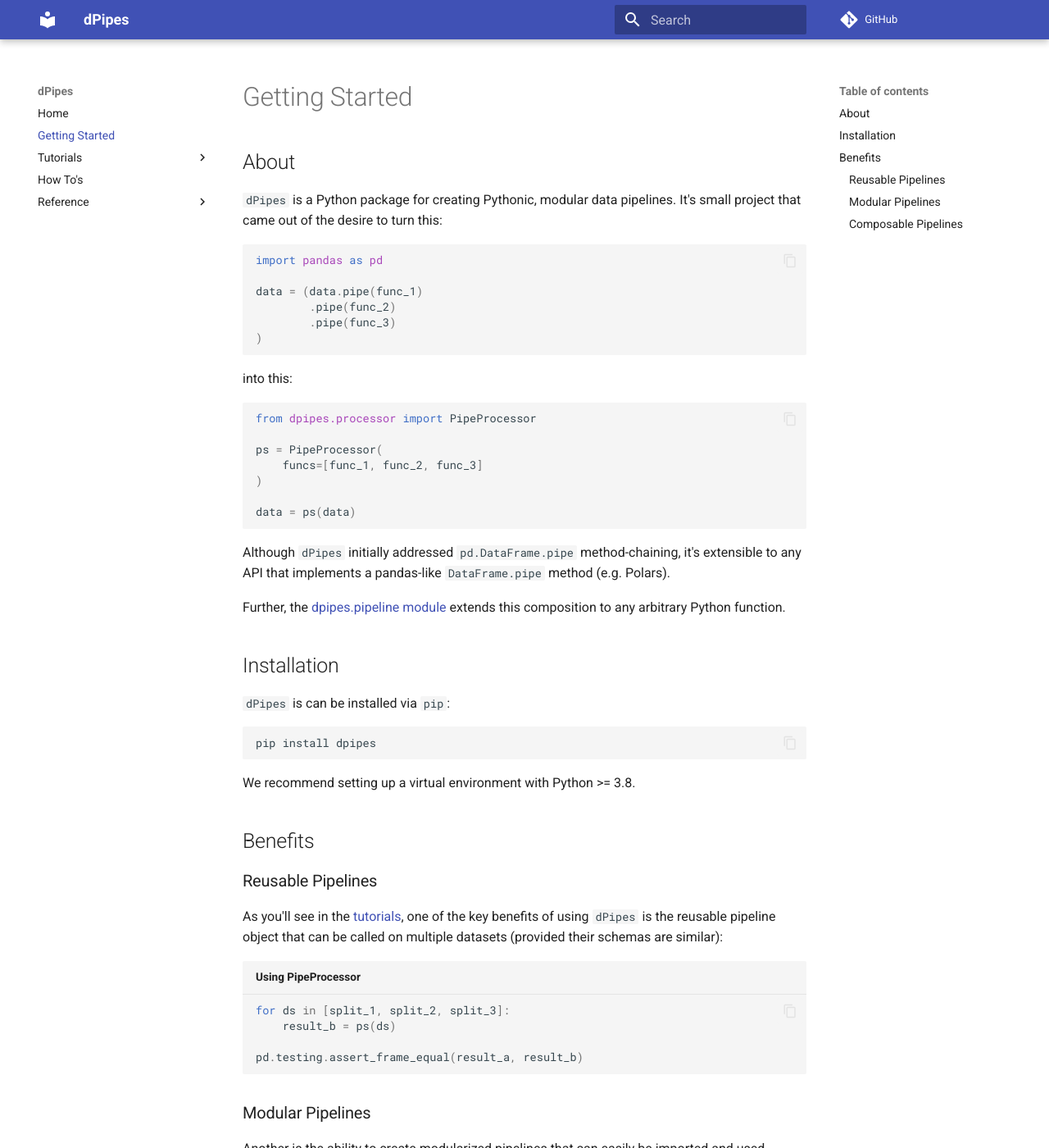
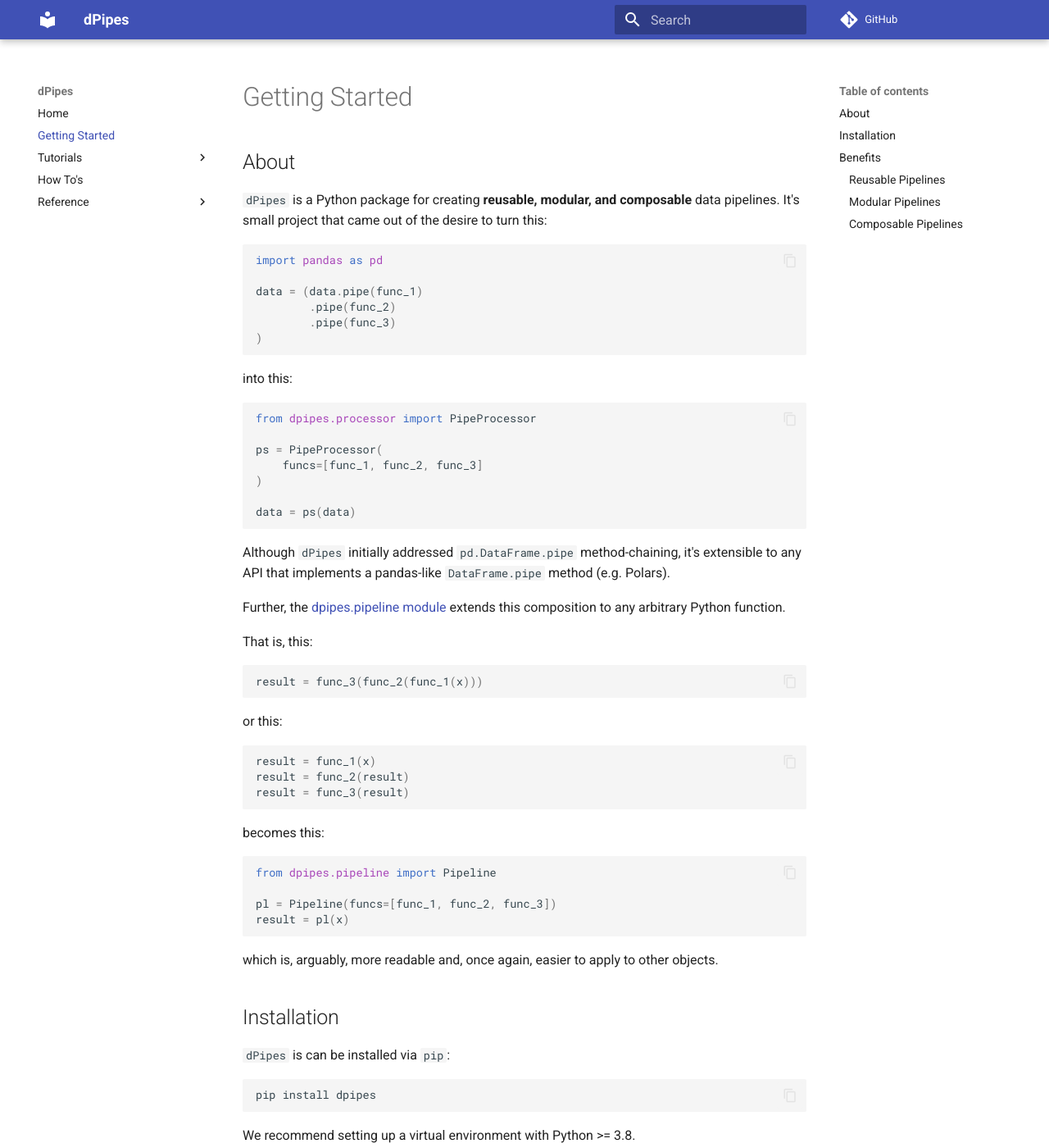
Before and after one commit to chris-santiago/dpipes, an MkDocs documentation site: the page built from docs/getting-started.md, in a window 1280 px wide and 1400 px high. Shown: the whole window at 82% size. Built offline with MkDocs 1.6.1 and Material for MkDocs 9.7.7, drawn with Linux system fonts in a browser that asks for light colours; comment, search, counter and statistics services are not loaded.

Commit message:
doc updates

````diff
--- a/docs/getting-started.md
+++ b/docs/getting-started.md
@@ -2,8 +2,8 @@
 
 ## About
 
-`dPipes` is a Python package for creating Pythonic, modular data pipelines. It's small project that came
-out of the desire to turn this:
+`dPipes` is a Python package for creating **reusable, modular, and composable** data pipelines.
+It's small project that came out of the desire to turn this:
 
 ```py
 import pandas as pd
@@ -30,6 +30,32 @@
 API that implements a pandas-like `DataFrame.pipe` method (e.g. Polars).
 
 Further, the [dpipes.pipeline module](pipeline-ref.md) extends this composition to any arbitrary Python function.
+
+That is, this:
+
+```py
+result = func_3(func_2(func_1(x)))
+```
+
+or this:
+
+```py
+result = func_1(x)
+result = func_2(result)
+result = func_3(result)
+```
+
+becomes this:
+
+```py
+from dpipes.pipeline import Pipeline
+
+pl = Pipeline(funcs=[func_1, func_2, func_3])
+result = pl(x)
+```
+
+which is, arguably, more readable and, once again, easier to apply to other objects.
+
 
 ## Installation
 
--- a/mkdocs.yml
+++ b/mkdocs.yml
@@ -3,8 +3,8 @@
   - Home: index.md
   - Getting Started: getting-started.md
   - Tutorials:
-      - Pandas: tutorial-pandas.md
-      - Polars: tutorial-polars.md
+      - Pandas Pipelines: tutorial-pandas.md
+      - Polars Pipelines: tutorial-polars.md
   - How To's: how-to.md
   - Reference:
       - Pipeline: pipeline-ref.md
````
Also changed, not shown: README.md (+101 -5 lines), docs/index.md (+2 -1 lines), docs/tutorial-pandas.md (+3 -0 lines), docs/tutorial-polars.md (+3 -0 lines).
